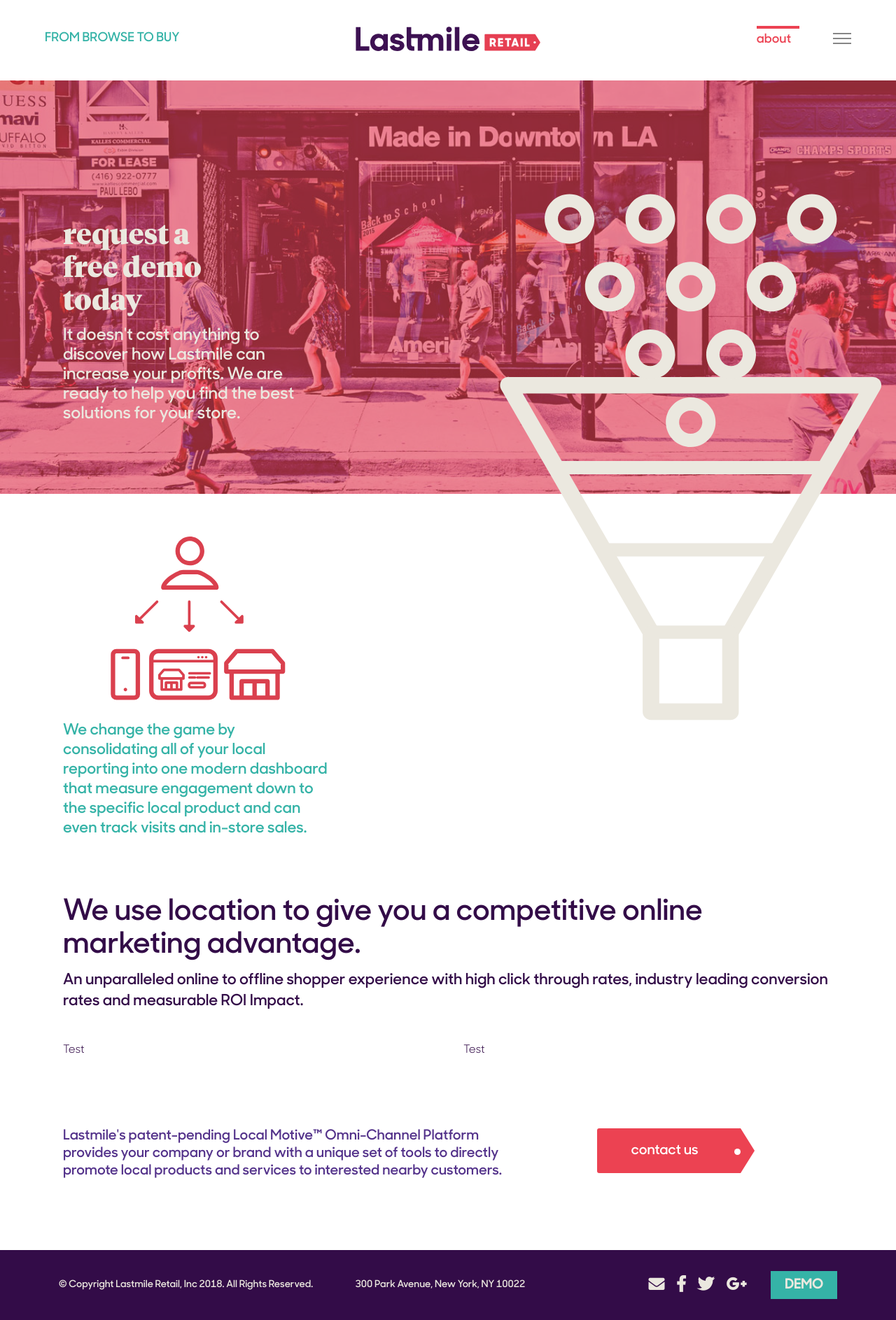
After one commit to stephenkarpeles/lastmile-retail, a PHP site: page /about.php in a window 1280 px wide. The commit adds this page. Shown: the whole page at 70% size. Run offline with PHP 8.4, Linux system fonts and the light colour scheme; data that the repository does not hold is empty; some libraries are stand-ins or nearby versions.

Commit message:
Framework

```diff
--- /dev/null
+++ b/about.php
@@ -0,0 +1,60 @@
+<?php
+  // Define variables for SEO
+  $pageTitle = 'About Us | Lastmile Retail';
+  $pageDescription = 'Description for this page goes here.';
+  $navPageName = 'about';
+
+  include('partials/header.php');
+?>
+
+  <section class="hero hero--about">
+    <div class="container">
+      <div class="hero__copy">
+        <h1>Request a Free Demo Today</h1>
+        <p>It doesn't cost anything to discover how Lastmile can increase your profits. We are ready to help you find the best solutions for your store.</p>
+      </div>
+      <div class="hero__icon">
+        <img src="img/icons/icon-funnel.svg" alt="Funnel Icon">
+      </div>
+    </div>
+  </section>
+
+  <section class="about-intro-block no-bottom-padding">
+    <div class="container">
+      <div class="about-intro-block__image-block">
+        <img src="img/icons/icon-omni-channel-alt.svg" alt="Omni-Channel Icon">
+        <p>We change the game by consolidating all of your local reporting into one modern dashboard that measure engagement down to the specific local product and can even track visits and in-store sales.</p>
+      </div>
+    </div>
+  </section>
+
+  <section class="no-bottom-padding">
+    <div class="container">
+      <h2 class="heading-alt heading-alt--secondary heading-alt--tight">We use location to give you a competitive online marketing advantage.</h2>
+      <p class="paragraph-alt">An unparalleled online to offline shopper experience with high click through rates, industry leading conversion rates and measurable ROI Impact.</p>
+    </div>
+  </section>
+
+  <section class="no-top-padding">
+    <div class="container">
+      <div class="grid">
+        <div class="col col--one-half">
+          Test
+        </div>
+        <div class="col col--one-half">
+          Test
+        </div>
+      </div>
+    </div>
+  </section>
+
+  <section class="section--cta-block no-top-padding">
+    <div class="container">
+      <div class="flex-div">
+        <p>Lastmile's patent-pending Local Motive&trade; Omni-Channel Platform provides your company or brand with a unique set of tools to directly promote local products and services to interested nearby customers.</p>
+        <a class="btn btn--tag">Contact Us</a>
+      <div>
+    </div>
+  </section>
+
+<?php include 'partials/footer.php'; ?>
--- a/css/style.css
+++ b/css/style.css
@@ -139,6 +139,9 @@ p {
     font-size: 22px; }
     p.intro--shopper-journey, p.intro--contact {
       color: #54338B; }
+  p.paragraph-alt {
+    font-family: "SharpSansSemibold", Helvetica, Arial, sans-serif;
+    font-size: 22px; }
 
 h1 {
   font-family: "TiemposHeadline", Georgia, sans-serif;
@@ -261,6 +264,15 @@ a.btn {
 
 section {
   padding: 40px 0; }
+
+.grid {
+  display: flex;
+  justify-content: space-between; }
+  .grid .col--one-half {
+    width: 48%; }
+    @media screen and (max-width: 639px) {
+      .grid .col--one-half {
+        width: 100%; } }
 
 .header {
   height: 75px; }
@@ -653,8 +665,48 @@ section {
       @media screen and (max-width: 859px) {
         .hero--contact .hero__icon {
           display: none; } }
+  .hero--about {
+    background-image: url("../img/banners/banner-about.jpg");
+    background-position: center 90%;
+    padding: 200px 0 100px;
+    margin-bottom: 60px; }
+    @media screen and (max-width: 859px) {
+      .hero--about {
+        padding: 80px 0; } }
+    .hero--about::after {
+      content: '';
+      position: absolute;
+      height: 100%;
+      width: 100%;
+      top: 0;
+      bottom: 0;
+      left: 0;
+      right: 0;
+      background: rgba(236, 66, 82, 0.6); }
+    .hero--about .hero__icon {
+      display: block;
+      position: absolute;
+      z-index: 20;
+      right: -70px;
+      bottom: -425px; }
+      .hero--about .hero__icon img {
+        width: 550px;
+        height: auto; }
+      @media screen and (max-width: 1099px) {
+        .hero--about .hero__icon {
+          width: 420px;
+          right: 0;
+          bottom: -250px; } }
+      @media screen and (max-width: 1023px) {
+        .hero--about .hero__icon {
+          width: 380px;
+          right: -20px;
+          bottom: -190px; } }
+      @media screen and (max-width: 859px) {
+        .hero--about .hero__icon {
+          display: none; } }
   .hero--shopper-journey {
-    background-image: url("../img/banners/banner-clothes-dark.jpg"); }
+    background-image: url("../img/banners/banner-shopper-journey.jpg"); }
     .hero--shopper-journey::after {
       content: '';
       position: absolute;
@@ -728,112 +780,30 @@ section {
         margin-left: 0;
         margin-top: 15px; } }
 
-p.intro--home {
-  width: 565px;
-  max-width: 100%;
-  margin-top: 25px; }
-  @media screen and (max-width: 1023px) {
-    p.intro--home {
-      margin-top: 10px; } }
+.about-intro-block__image-block {
+  width: 35%;
+  margin-top: -2.5em; }
   @media screen and (max-width: 859px) {
-    p.intro--home {
-      width: 100%;
-      margin-top: 0; } }
-
-@media screen and (max-width: 1023px) {
-  .intro-wrap--home {
-    margin-bottom: -40px; } }
-@media screen and (max-width: 859px) {
-  .intro-wrap--home {
-    margin-bottom: -80px; } }
-
-.grid--home-image-block img {
-  cursor: pointer;
-  padding: 10px;
-  background: transparent;
-  transition: background .15s ease; }
-  .grid--home-image-block img:hover {
-    background: #d0cadd; }
-
-.fact-block {
-  margin-top: 40px; }
-  .fact-block .container {
-    display: flex;
-    justify-content: space-between;
-    flex-wrap: wrap; }
-  .fact-block__fact {
-    position: relative;
-    width: 16.66%;
-    min-height: 100px;
-    padding: 0 35px;
-    line-height: 26px;
-    text-align: center;
-    color: #999999;
+    .about-intro-block__image-block {
+      width: 80%;
+      margin: -2.5em auto 10px; } }
+  .about-intro-block__image-block img {
+    width: 250px;
+    margin: 0 auto; }
+    @media screen and (max-width: 859px) {
+      .about-intro-block__image-block img {
+        width: 220px; } }
+  .about-intro-block__image-block p {
+    padding-top: 30px;
+    text-align: left;
     font-family: "SharpSansSemibold", Helvetica, Arial, sans-serif;
-    cursor: pointer; }
-    .fact-block__fact p {
-      font-size: 18px;
-      line-height: 22px; }
-    .fact-block__fact span {
-      font-weight: 900;
-      font-family: "SharpSansBold", Helvetica, Arial, sans-serif;
-      color: #828282; }
-    .fact-block__fact.is-active-fact-block, .fact-block__fact:hover {
-      color: white; }
-      .fact-block__fact.is-active-fact-block span, .fact-block__fact:hover span {
-        color: white; }
-      .fact-block__fact.is-active-fact-block::before, .fact-block__fact:hover::before {
-        animation: fade-in-1 .25s ease;
-        position: absolute;
-        z-index: -1;
-        color: #35b3a7;
-        opacity: 1;
-        left: 0;
-        right: 0;
-        top: 50px;
-        font-size: 190px;
-        font-style: normal;
-        font-variant: normal;
-        text-rendering: auto;
-        -webkit-font-smoothing: antialiased;
-        font-family: "Font Awesome 5 Free";
-        font-weight: 900;
-        content: "\f041"; }
-    @media screen and (max-width: 1023px) {
-      .fact-block__fact {
-        width: 33.33%;
-        padding: 0 10%;
-        margin-bottom: 80px; }
-        .fact-block__fact:last-child, .fact-block__fact:nth-last-child(2), .fact-block__fact:nth-last-child(3) {
-          margin-bottom: 0; } }
+    font-weight: 300;
+    color: #35b3a7;
+    font-size: 22px;
+    line-height: 28px; }
     @media screen and (max-width: 859px) {
-      .fact-block__fact {
-        width: 33.33%;
-        padding: 0 8%; } }
-    @media screen and (max-width: 639px) {
-      .fact-block__fact {
-        width: 50%;
-        padding: 0 15%;
-        line-height: 23px;
-        margin-bottom: 90px; }
-        .fact-block__fact:last-child, .fact-block__fact:nth-last-child(2) {
-          margin-bottom: 0; } }
-    @media screen and (max-width: 479px) {
-      .fact-block__fact {
-        margin-bottom: 65px;
-        padding: 0 10%; } }
-    .fact-block__fact span {
-      display: block; }
-    .fact-block__fact .fa-arrow-up {
-      font-size: 13px;
-      margin-left: 5px;
-      position: relative;
-      top: -2px; }
-    .fact-block__fact .fa-map-marker {
-      position: absolute;
-      height: 120%;
-      width: 100%;
-      color: #35b3a7; }
+      .about-intro-block__image-block p {
+        text-align: center; } }
 
 .post-preview {
   padding-top: 0; }
--- a/sass/_hero.scss
+++ b/sass/_hero.scss
@@ -37,7 +37,7 @@
   }
 
   &--home {
-  	background-image: url('../img/banners/hero-home.png');
+  	background-image: url('../img/banners/banner-home.png');
 
     #{$self}__icon {
       display: block;
@@ -161,8 +161,60 @@
     }
   }
 
+  &--about {
+    background-image: url('../img/banners/banner-about.jpg');
+    background-position: center 90%;
+    padding: 200px 0 100px;
+    margin-bottom: 60px;
+
+    @include mq(desktop-narrow, 'max-width') {
+      padding: 80px 0;
+    }
+
+    &::after {
+      content: '';
+      position: absolute;
+      height: 100%;
+      width: 100%;
+      top: 0;
+      bottom: 0;
+      left: 0;
+      right: 0;
+      background: rgba($tertiary-color, .6);
+    }
+
+    #{$self}__icon {
+      display: block;
+      position: absolute;
+      z-index: 20;
+      right: -70px;
+      bottom: -425px;
+
+      img {
+        width: 550px;
+        height: auto;
+      }
+
+      @include mq(container-max, 'max-width') {
+        width: 420px;
+        right: 0;
+        bottom: -250px;
+      }
+
+      @include mq(desktop, 'max-width') {
+        width: 380px;
+        right: -20px;
+        bottom: -190px;
+      }
+
+      @include mq(desktop-narrow, 'max-width') {
+        display: none;
+      }
+    }
+  }
+
   &--shopper-journey {
-    background-image: url('../img/banners/banner-clothes-dark.jpg');
+    background-image: url('../img/banners/banner-shopper-journey.jpg');
 
     &::after {
       content: '';
--- a/sass/_layout.scss
+++ b/sass/_layout.scss
@@ -12,3 +12,18 @@
 section {
 	padding: $section-padding 0;
 }
+
+.grid {
+	display: flex;
+	justify-content: space-between;
+
+	.col {
+		&--one-half {
+			width: 48%;
+
+			@include mq(tablet, 'max-width') {
+				width: 100%;
+			}
+		}
+	}
+}
--- a/sass/_typography.scss
+++ b/sass/_typography.scss
@@ -34,6 +34,11 @@ p {
     &--contact {
       color: $quaternary-color;
     }
+  }
+
+  &.paragraph-alt {
+    font-family: $sans-serif-semibold;
+    font-size: 22px;
   }
 }
 
--- /dev/null
+++ b/sass/pages/_about.scss
@@ -0,0 +1,34 @@
+.about-intro-block {
+	&__image-block {
+	  width: 35%;
+		margin-top: -2.5em;
+
+		@include mq(desktop-narrow, 'max-width') {
+			width: 80%;
+			margin: -2.5em auto 10px;
+		}
+
+		img {
+			width: 250px;
+			margin: 0 auto;
+
+			@include mq(desktop-narrow, 'max-width') {
+				width: 220px;
+			}
+		}
+
+		p {
+			padding-top: 30px;
+			text-align: left;
+			font-family: $sans-serif-semibold;
+			font-weight: 300;
+			color: $primary-color;
+			font-size: 22px;
+			line-height: 28px;
+
+			@include mq(desktop-narrow, 'max-width') {
+				text-align: center;
+			}
+		}
+	}
+}
--- a/sass/style.scss
+++ b/sass/style.scss
@@ -22,7 +22,8 @@
 @import 'components/cta-block';
 
 // Pages
-@import 'pages/homepage';
+@import 'pages/about';
 @import 'pages/blog';
 @import 'pages/contact';
+@import 'pages/homepage';
 @import 'pages/shopper-journey';
```
Also changed, not shown: other parts of css/style.css (+108 -1 lines), img/banners/banner-about.jpg (added), img/banners/banner-home.png (renamed from img/banners/hero-home.png), img/banners/banner-shopper-journey.jpg (renamed from img/banners/banner-clothes-dark.jpg), img/icons/icon-funnel.svg (added), img/icons/icon-omni-channel-alt.svg (added), 2 other files.
